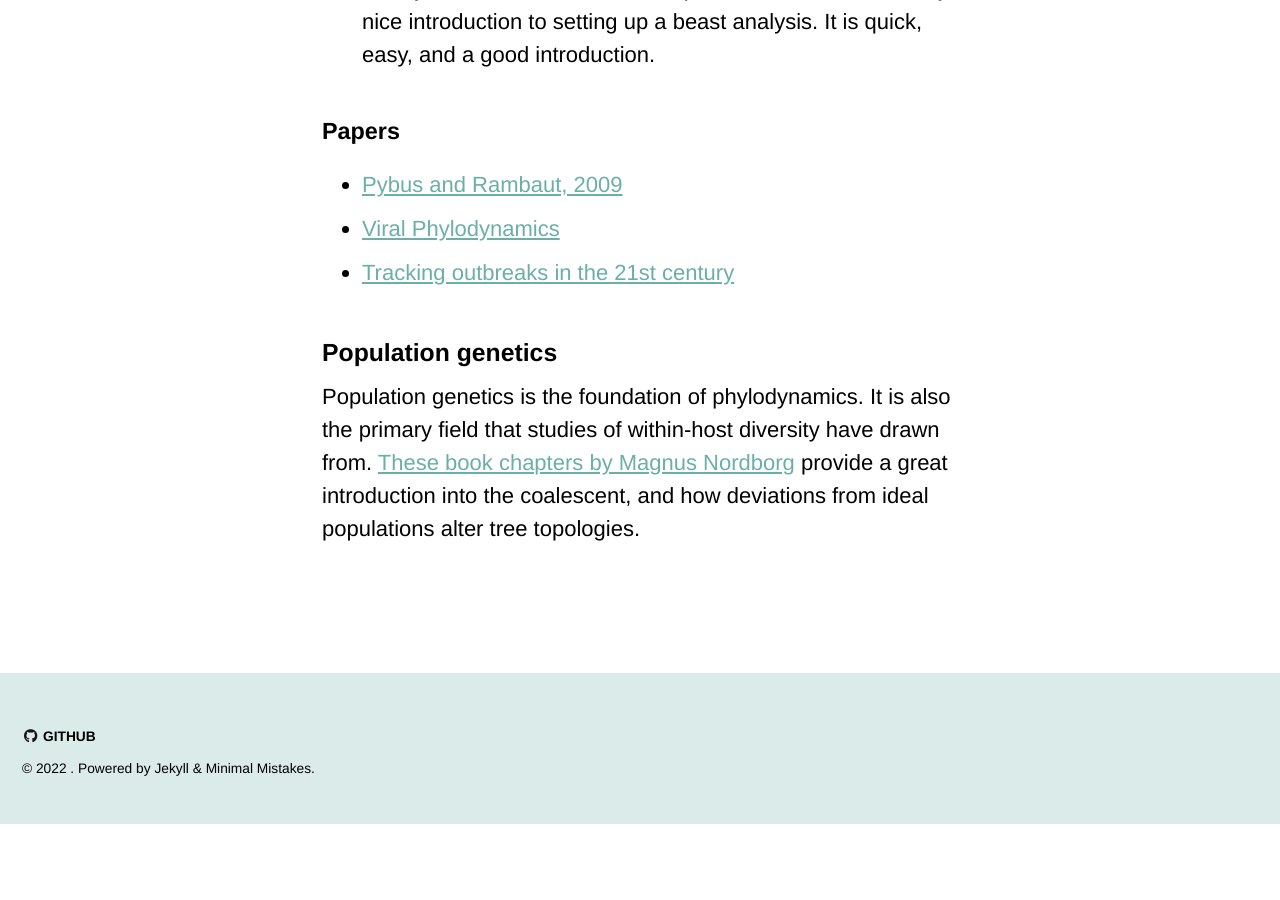
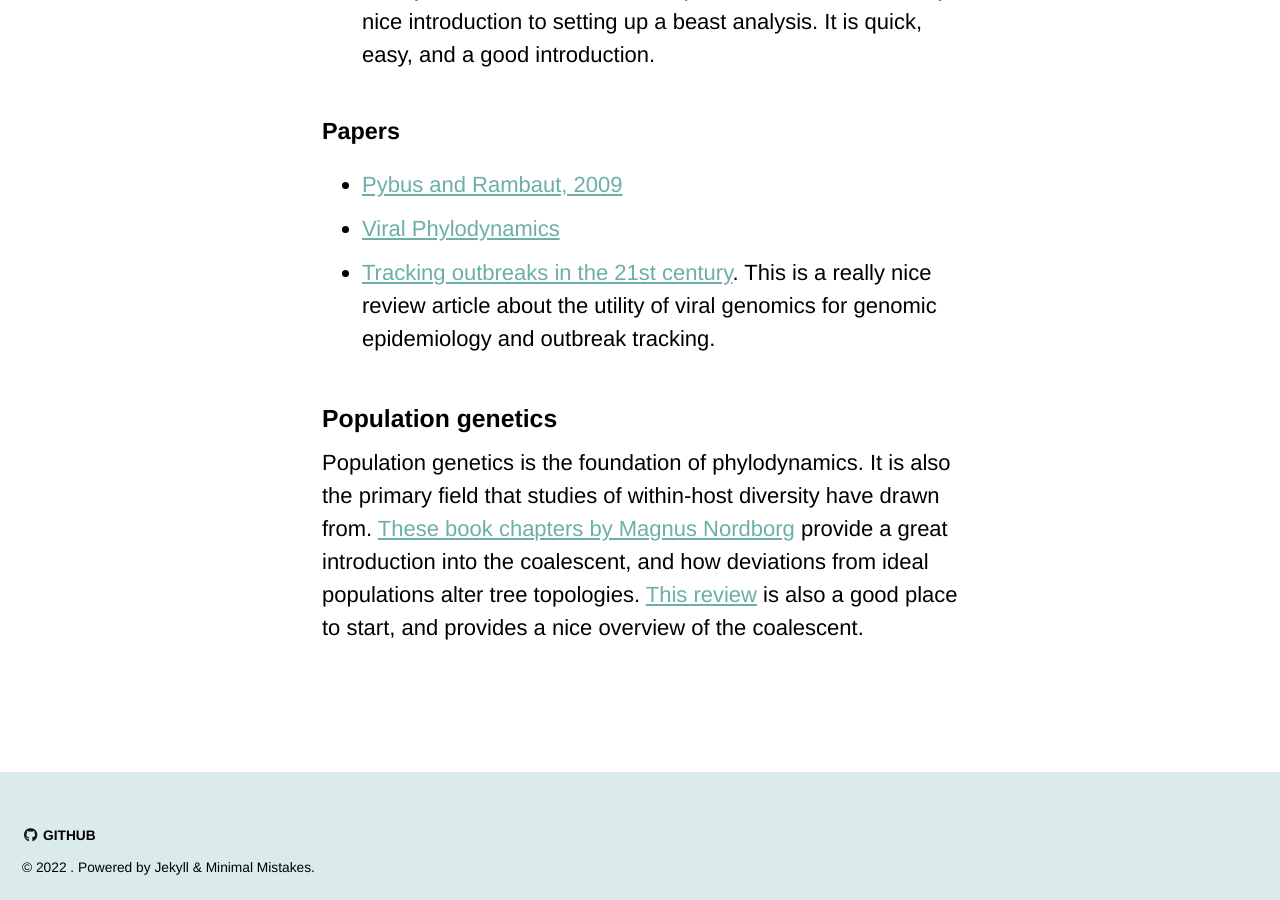
Before and after one commit to lmoncla/monclalab, a Jekyll site: the page built from _pages/handbook.md, in a window 1280 px wide and 900 px high, scrolled down 8122 px. Built offline with Jekyll 4.4.1, drawn with Linux system fonts in a browser that asks for light colours; cached includes are drawn as plain includes; a script that is not in the unit is left out; comment, search, counter and statistics services are not loaded; before the commit the page ends 8946 px from its top, so only the background shows below that.

Commit message:
Update handbook.md

```diff
--- a/_pages/handbook.md
+++ b/_pages/handbook.md
@@ -73,8 +73,8 @@ This handbook was written by Alli Black and Gytis Dudas, specifically targeting
 #### Papers
 * [Pybus and Rambaut, 2009](https://www.nature.com/articles/nrg2583)
 * [Viral Phylodynamics](https://journals.plos.org/ploscompbiol/article?id=10.1371/journal.pcbi.1002947)
-* [Tracking outbreaks in the 21st century](https://www.nature.com/articles/s41564-018-0296-2)
+* [Tracking outbreaks in the 21st century](https://www.nature.com/articles/s41564-018-0296-2). This is a really nice review article about the utility of viral genomics for genomic epidemiology and outbreak tracking.
 
 
 ### Population genetics
-Population genetics is the foundation of phylodynamics. It is also the primary field that studies of within-host diversity have drawn from. [These book chapters by Magnus Nordborg](https://people.eecs.berkeley.edu/~jordan/sail/readings/nordborg.pdf) provide a great introduction into the coalescent, and how deviations from ideal populations alter tree topologies.
+Population genetics is the foundation of phylodynamics. It is also the primary field that studies of within-host diversity have drawn from. [These book chapters by Magnus Nordborg](https://people.eecs.berkeley.edu/~jordan/sail/readings/nordborg.pdf) provide a great introduction into the coalescent, and how deviations from ideal populations alter tree topologies. [This review](nature.com/articles/nrg795) is also a good place to start, and provides a nice overview of the coalescent.
```
